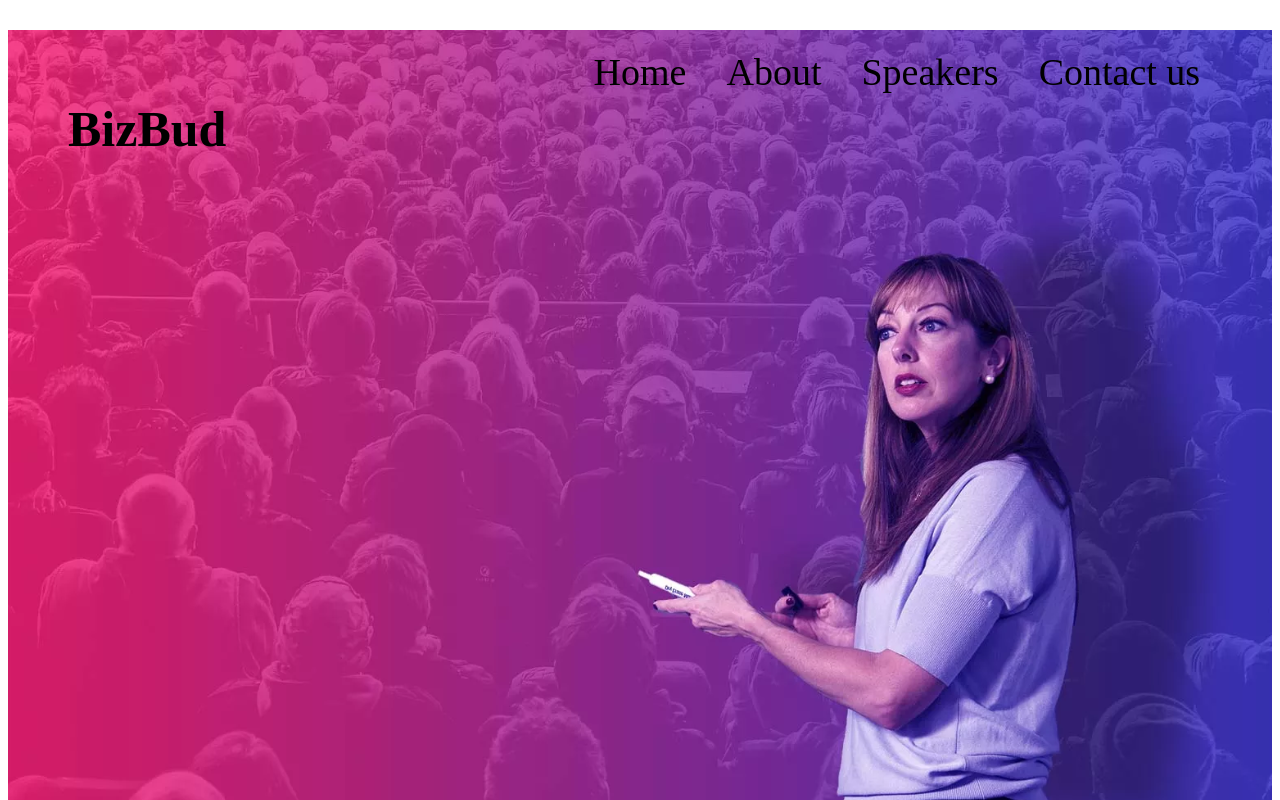
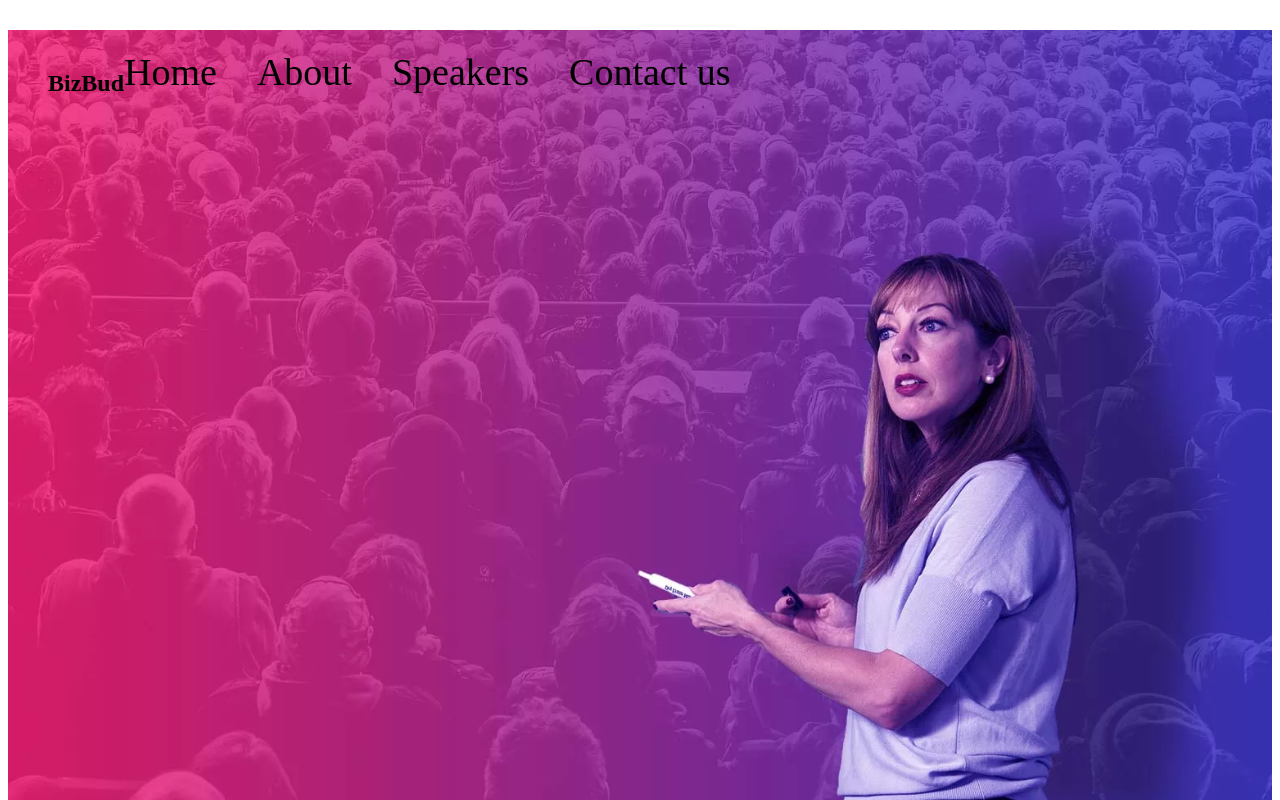
Before and after one commit to anjalyanju123/website, a plain HTML site: page index.html in a window 1280 px wide. Shown: the top 800 px of the page. Drawn offline with Linux system fonts and the light colour scheme.

Commit message:
Update index.html

```diff
--- a/index.html
+++ b/index.html
@@ -10,7 +10,7 @@
 <body>
      <div>
         <ul class="dashboard">
-            <h3>BizBud</h3>
+            <h2>BizBud</h2>
             <li>Home</li>
             <li>About</li>
             <li>Speakers</li>
```
